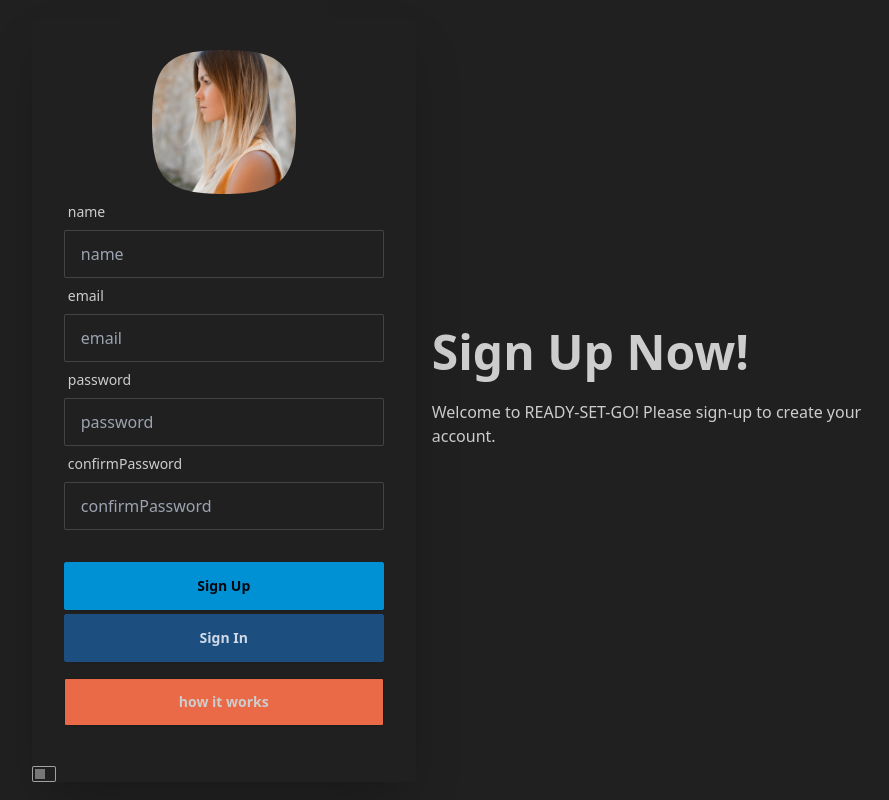
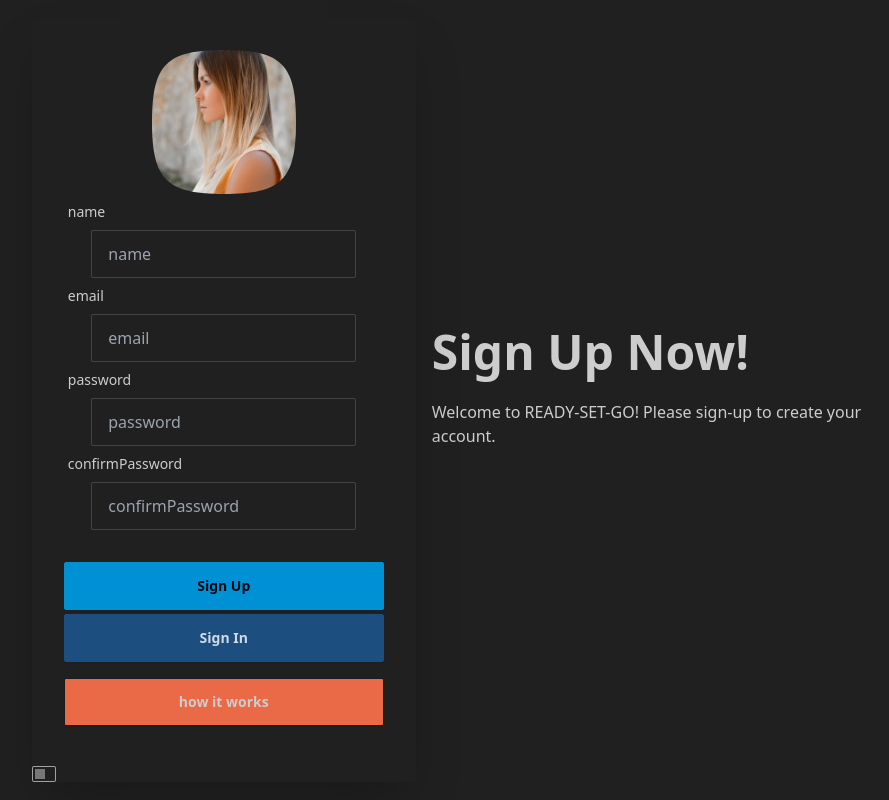
Before and after one commit to Deppravacion/ready-set-go-FE, a React (Vite) app: page /signup in a window 1280 px wide. Shown: the whole page, without its empty margins (187-1076 px from the left). Built offline with nearby package versions, Linux system fonts and the light colour scheme.

Commit message:
fixed: error for nested <p> tags

```diff
--- a/src/pages/SignUp.tsx
+++ b/src/pages/SignUp.tsx
@@ -53,9 +53,9 @@
       <div className="hero-content flex-col lg:flex-row-reverse">
         <div className="text-center lg:text-left">
           <h1 className="text-5xl font-bold">Sign Up Now!</h1>
-          <p className="py-6">
+          <h3 className="py-6">
             Welcome to READY-SET-GO! Please sign-up to create your account.
-          </p>
+          </h3>
         </div>
         <div className="card shrink-0 w-full max-w-sm shadow-2xl bg-base-100">
           <form className="card-body" onSubmit={handleSubmit}>
@@ -67,8 +67,8 @@
                 </div>
               </div>
               {/* Daisy avatar */}
-              {fields.map((field) => (
-                <>
+              {fields.map((field, i) => (
+                <div key={i}>
                   <label className="label">
                     <span className="label-text">{field.name}</span>
                   </label>
@@ -81,7 +81,7 @@
                     }
                     required
                   />
-                </>
+                </div>
               ))}
             </div>
             <div className="form-control mt-6 flex gap-1">
@@ -110,9 +110,9 @@
           <dialog id="my_modal_1" className="modal">
             <div className="modal-box">
               <h3 className="font-bold text-lg">Hello!</h3>
-              <p className="py-4 ">
+              <div className="py-4 ">
                 <HowItWorks />
-              </p>
+              </div>
               <div className="modal-action">
                 <form method="dialog">
                   {/* if there is a button in form, it will close the modal */}
```
